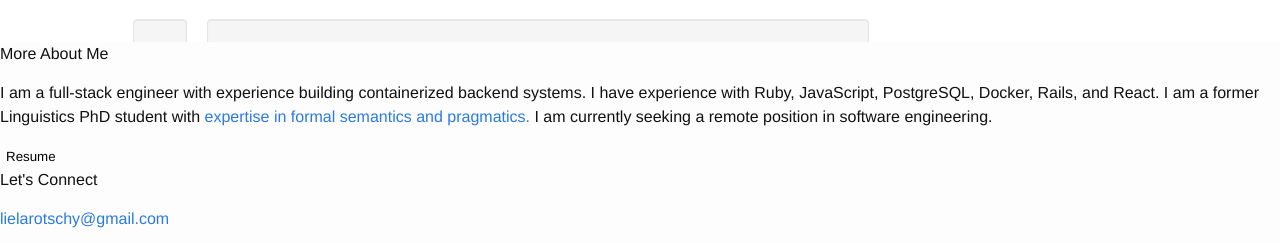
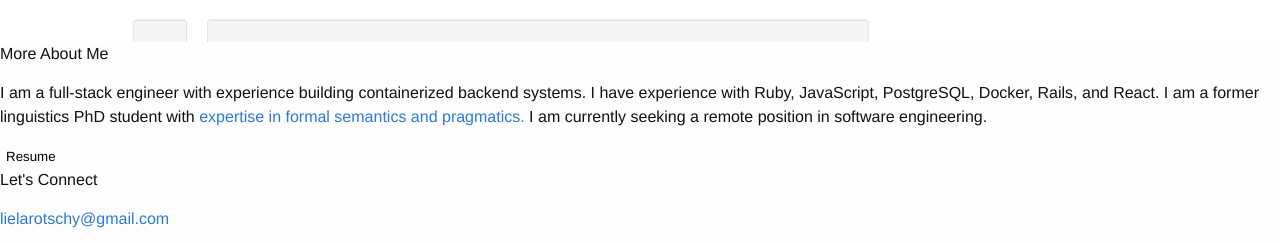
Before and after one commit to lrotschy/lrotschy.github.io, a Jekyll site: the page index.html, which Jekyll copies as it is, in a window 1280 px wide and 900 px high, scrolled down 4700 px. Shown: the part 654-897 px from the top of the window. Built offline with Jekyll 4.4.1, drawn with Linux system fonts in a browser that asks for light colours.

Commit message:
fix capitalization

```diff
--- a/index.html
+++ b/index.html
@@ -114,7 +114,7 @@
         <h2>More About Me</h2>
         <p>
           I am a full-stack engineer with experience building containerized backend systems. I have experience with
-          Ruby, JavaScript, PostgreSQL, Docker, Rails, and React. I am a former Linguistics PhD student with <a
+          Ruby, JavaScript, PostgreSQL, Docker, Rails, and React. I am a former linguistics PhD student with <a
             href="https://scholar.google.com/citations?user=cGpNV9cAAAAJ" target="_blank">expertise in formal semantics
             and
             pragmatics.</a> I am currently seeking a remote position in software engineering.
```
